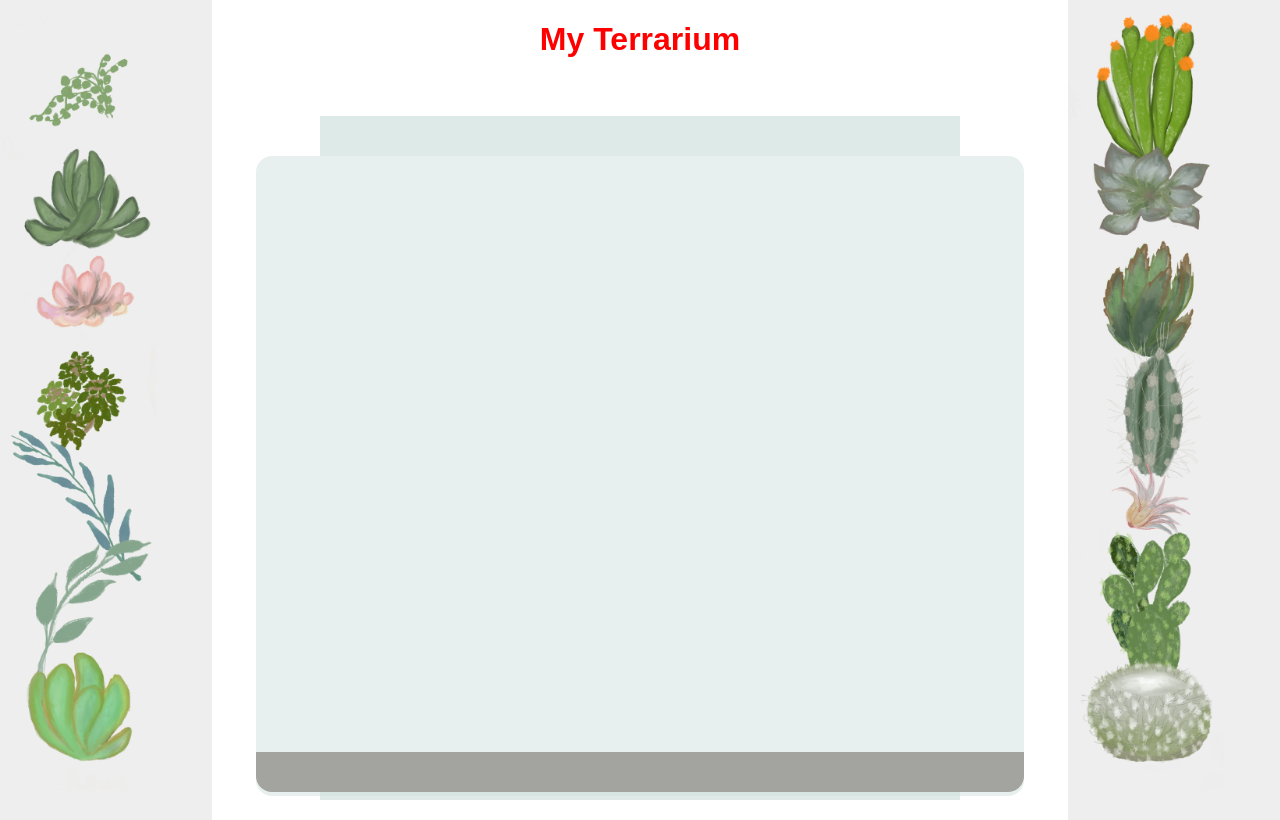
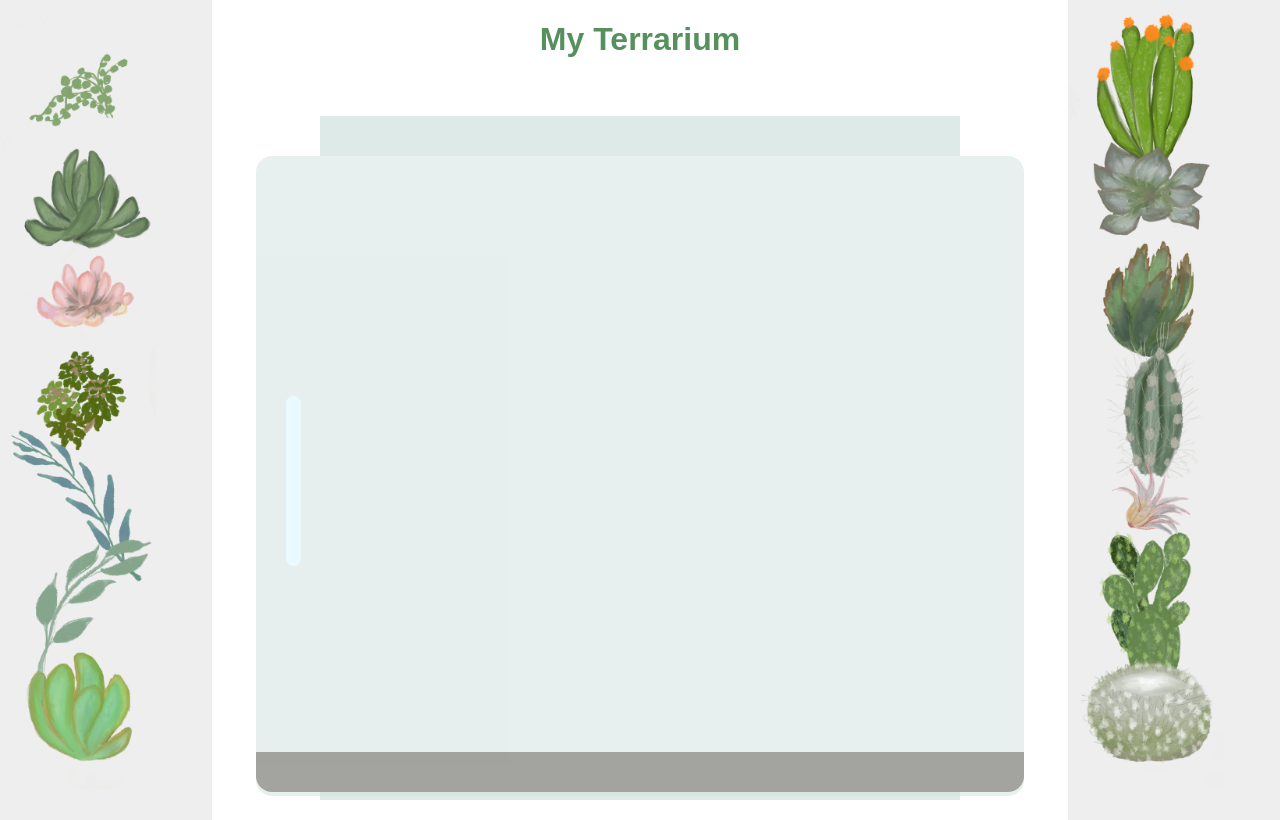
Before and after one commit to saraquarles/terrarium, a plain HTML site: page index.html in a window 1280 px wide. Drawn offline with Linux system fonts and the light colour scheme.

Commit message:
added bubble shine to jar and changed h1 color

```diff
--- a/index.html
+++ b/index.html
@@ -8,7 +8,7 @@
         <link rel="stylesheet" href="./style.css" />
     </head>
     <body>
-        <h1 style="color: red">My Terrarium</h1>
+        <h1>My Terrarium</h1>
         <div id="page">
             <div id="left-container" class="container">
                 <div class="plant-holder">
--- a/style.css
+++ b/style.css
@@ -3,7 +3,7 @@ body {
 }
 
 h1 {
-    color: blue;
+    color: rgb(86, 144, 92);
     text-align: center;
 }
 
@@ -84,3 +84,25 @@ h1 {
     opacity: 0.7;
     z-index: -1;
 }
+
+.jar-glossy-long {
+    width: 2%;
+    height: 25%;
+    background: rgb(215, 247, 254);
+    border-radius: 1rem;
+    max-width: 150%;
+    max-height: 150%;
+    margin-left: 30px;
+    margin-top: 250px;
+}
+
+.jar-glossy-short {
+    width: 2%;
+    height: 7%;
+    background: rgb(215, 247, 254);
+    border-radius: 1rem;
+    max-width: 150%;
+    max-height: 150%;
+    margin-top: -170px;
+    margin-left: 30px;
+}
```
